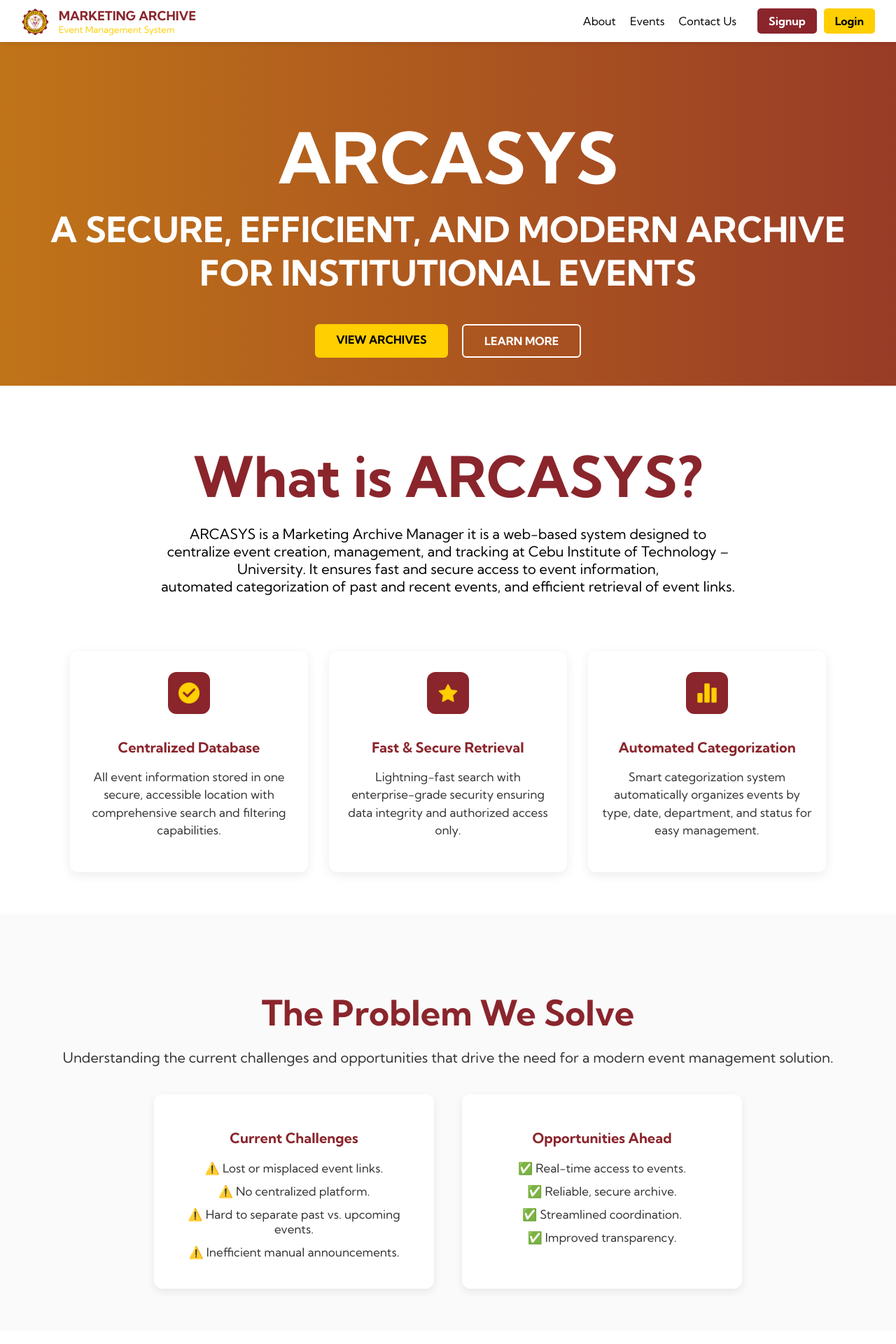
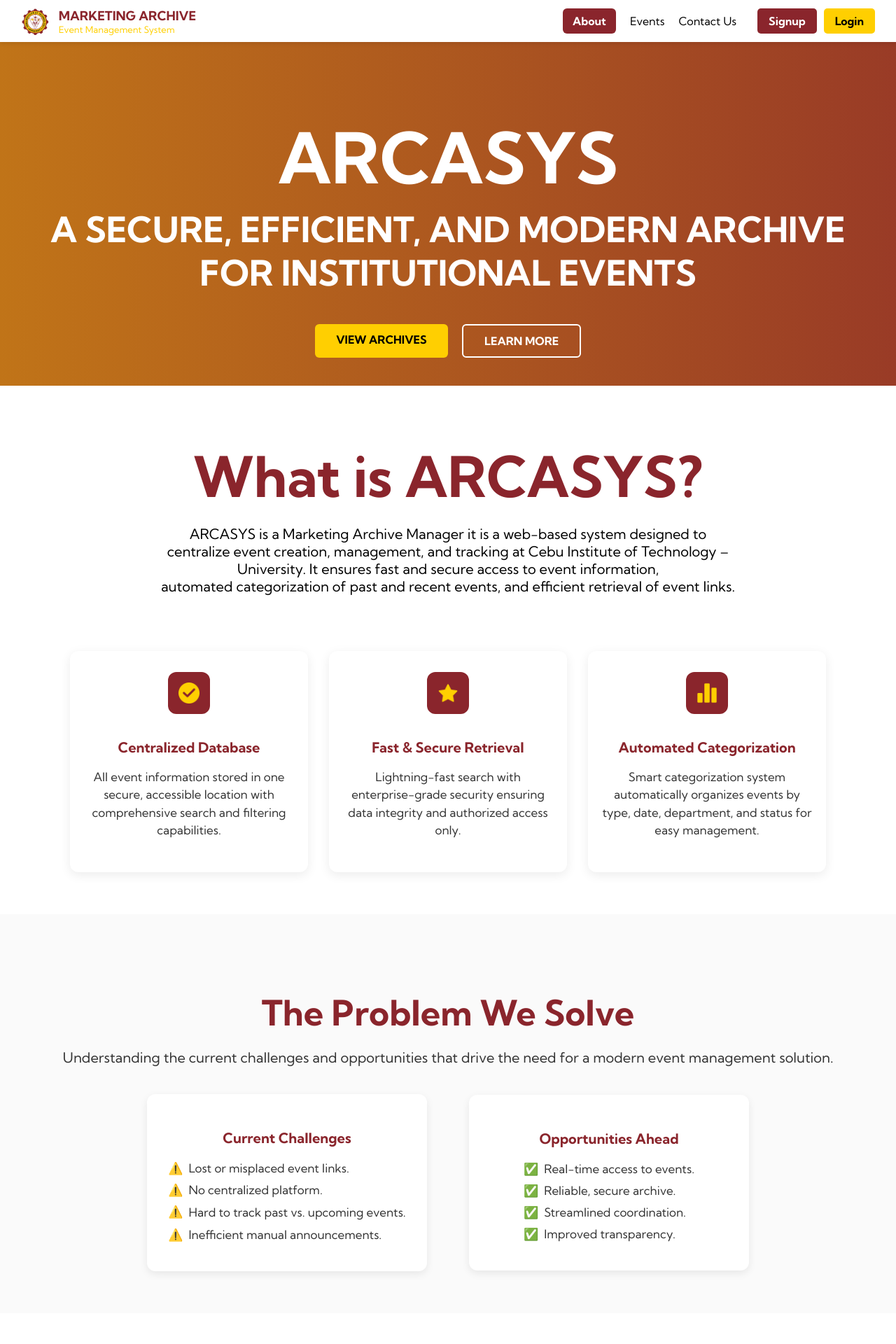
Before and after one commit to LikeYasay/CSIT327-G1-Arcasys, a Django app: page / in a window 1280 px wide. Shown: the top 1920 px of the page at 70% size. Run offline with Django 5.2, Linux system fonts and the light colour scheme.

Commit message:
feature(navbar,landing): added active tab indicator, fixed problem section icon alignment

```diff
--- a/apps/marketing/templates/marketing/landing.html
+++ b/apps/marketing/templates/marketing/landing.html
@@ -1,7 +1,4 @@
-{% extends "base.html" %}
-{% load static %}
-
-{% block content %}
+{% extends "base.html" %} {% load static %} {% block content %}
 <section class="hero">
   <br />
   <div class="hero-content">
@@ -19,7 +16,7 @@
 
 <section class="desc">
   <div class="desc-content">
-    <h3> What is ARCASYS?</h3>
+    <h3>What is ARCASYS?</h3>
     <p>
       ARCASYS is a Marketing Archive Manager it is a web-based system designed
       to <br />
@@ -83,25 +80,155 @@
     for a modern event management solution.
   </p>
 
-  <div class="problem-cards">
-    <div class="problem-card">
-      <h3>Current Challenges</h3>
-      <ul>
-        <li>⚠️ Lost or misplaced event links.</li>
-        <li>⚠️ No centralized platform.</li>
-        <li>⚠️ Hard to separate past vs. upcoming events.</li>
-        <li>⚠️ Inefficient manual announcements.</li>
-      </ul>
+  <div
+    class="problem-cards"
+    style="
+      display: flex;
+      justify-content: center;
+      align-items: center;
+      gap: 60px;
+      flex-wrap: wrap;
+      text-align: left;
+    "
+  >
+    <!-- Current Challenges -->
+    <div
+      class="problem-card"
+      style="
+        background: #fff;
+        padding: 30px 25px;
+        border-radius: 12px;
+        width: 350px;
+        box-shadow: 0px 4px 12px rgba(0, 0, 0, 0.08);
+        display: flex;
+        align-items: center;
+        justify-content: center;
+      "
+    >
+      <div
+        style="display: flex; flex-direction: column; justify-content: center"
+      >
+        <h3
+          style="
+            font-size: 20px;
+            color: #8a252c;
+            margin-bottom: 20px;
+            text-align: center;
+          "
+        >
+          Current Challenges
+        </h3>
+        <ul style="list-style: none; padding: 0; margin: 0">
+          <li
+            style="
+              display: flex;
+              align-items: flex-start;
+              gap: 8px;
+              margin-bottom: 10px;
+            "
+          >
+            <span style="flex-shrink: 0">⚠️</span>
+            <span>Lost or misplaced event links.</span>
+          </li>
+          <li
+            style="
+              display: flex;
+              align-items: flex-start;
+              gap: 8px;
+              margin-bottom: 10px;
+            "
+          >
+            <span style="flex-shrink: 0">⚠️</span>
+            <span>No centralized platform.</span>
+          </li>
+          <li
+            style="
+              display: flex;
+              align-items: flex-start;
+              gap: 8px;
+              margin-bottom: 10px;
+            "
+          >
+            <span style="flex-shrink: 0">⚠️</span>
+            <span style="display: inline-block; line-height: 1.4"
+              >Hard to track past vs. upcoming events.</span
+            >
+          </li>
+          <li style="display: flex; align-items: flex-start; gap: 8px">
+            <span style="flex-shrink: 0">⚠️</span>
+            <span>Inefficient manual announcements.</span>
+          </li>
+        </ul>
+      </div>
     </div>
 
-    <div class="problem-card">
-      <h3>Opportunities Ahead</h3>
-      <ul>
-        <li>✅ Real-time access to events.</li>
-        <li>✅ Reliable, secure archive.</li>
-        <li>✅ Streamlined coordination.</li>
-        <li>✅ Improved transparency.</li>
-      </ul>
+    <!-- Opportunities Ahead -->
+    <div
+      class="problem-card"
+      style="
+        background: #fff;
+        padding: 30px 25px;
+        border-radius: 12px;
+        width: 350px;
+        box-shadow: 0px 4px 12px rgba(0, 0, 0, 0.08);
+        display: flex;
+        align-items: center;
+        justify-content: center;
+      "
+    >
+      <div
+        style="display: flex; flex-direction: column; justify-content: center"
+      >
+        <h3
+          style="
+            font-size: 20px;
+            color: #8a252c;
+            margin-bottom: 20px;
+            text-align: center;
+          "
+        >
+          Opportunities Ahead
+        </h3>
+        <ul style="list-style: none; padding: 0; margin: 0">
+          <li
+            style="
+              display: flex;
+              align-items: flex-start;
+              gap: 8px;
+              margin-bottom: 10px;
+            "
+          >
+            <span style="flex-shrink: 0">✅</span>
+            <span>Real-time access to events.</span>
+          </li>
+          <li
+            style="
+              display: flex;
+              align-items: flex-start;
+              gap: 8px;
+              margin-bottom: 10px;
+            "
+          >
+            <span style="flex-shrink: 0">✅</span>
+            <span>Reliable, secure archive.</span>
+          </li>
+          <li
+            style="
+              display: flex;
+              align-items: flex-start;
+              gap: 8px;
+              margin-bottom: 10px;
+            "
+          >
+            <span style="flex-shrink: 0">✅</span>
+            <span>Streamlined coordination.</span>
+          </li>
+          <li style="display: flex; align-items: flex-start; gap: 8px">
+            <span style="flex-shrink: 0">✅</span>
+            <span>Improved transparency.</span>
+          </li>
+        </ul>
+      </div>
     </div>
   </div>
 </section>
--- a/apps/shared/static/shared/css/style.css
+++ b/apps/shared/static/shared/css/style.css
@@ -81,6 +81,16 @@ main {
 .nav-links a:hover{
     text-decoration: underline;
 }
+
+.nav-links a.active {
+  background-color: #8A252C !important;
+  color: #fff !important;
+  padding: 8px 14px;
+  border-radius: 6px;
+  font-weight: bold;
+  text-decoration: none;
+}
+
 
 .nav-right {
   display: flex;
--- a/apps/shared/templates/base.html
+++ b/apps/shared/templates/base.html
@@ -5,7 +5,8 @@
     <meta charset="UTF-8" />
     <meta name="viewport" content="width=device-width, initial-scale=1.0" />
     <title>{% block title %}Marketing Archive{% endblock title %}</title>
-    <link rel="stylesheet" href="{% static 'shared/css/style.css' %}" />
+    {% load tz %}
+    <link rel="stylesheet" href="{% static 'shared/css/style.css' %}?v={{ now|date:'U' }}">
     {% block extra_css %}{% endblock extra_css %}
     <link
       rel="icon"
@@ -96,7 +97,19 @@
           {% endif %}
         </div>
       </footer>
+    </div>
 
-    </div>
+    <!-- ✅ Active Navbar Link Script -->
+    <script>
+      document.addEventListener("DOMContentLoaded", function() {
+        const currentPath = window.location.pathname;
+        document.querySelectorAll(".nav-links a").forEach(link => {
+          if (link.pathname === currentPath) {
+            link.classList.add("active");
+            console.log(link.pathname, currentPath)
+          }
+        })
+      });
+    </script>
   </body>
 </html>
```
